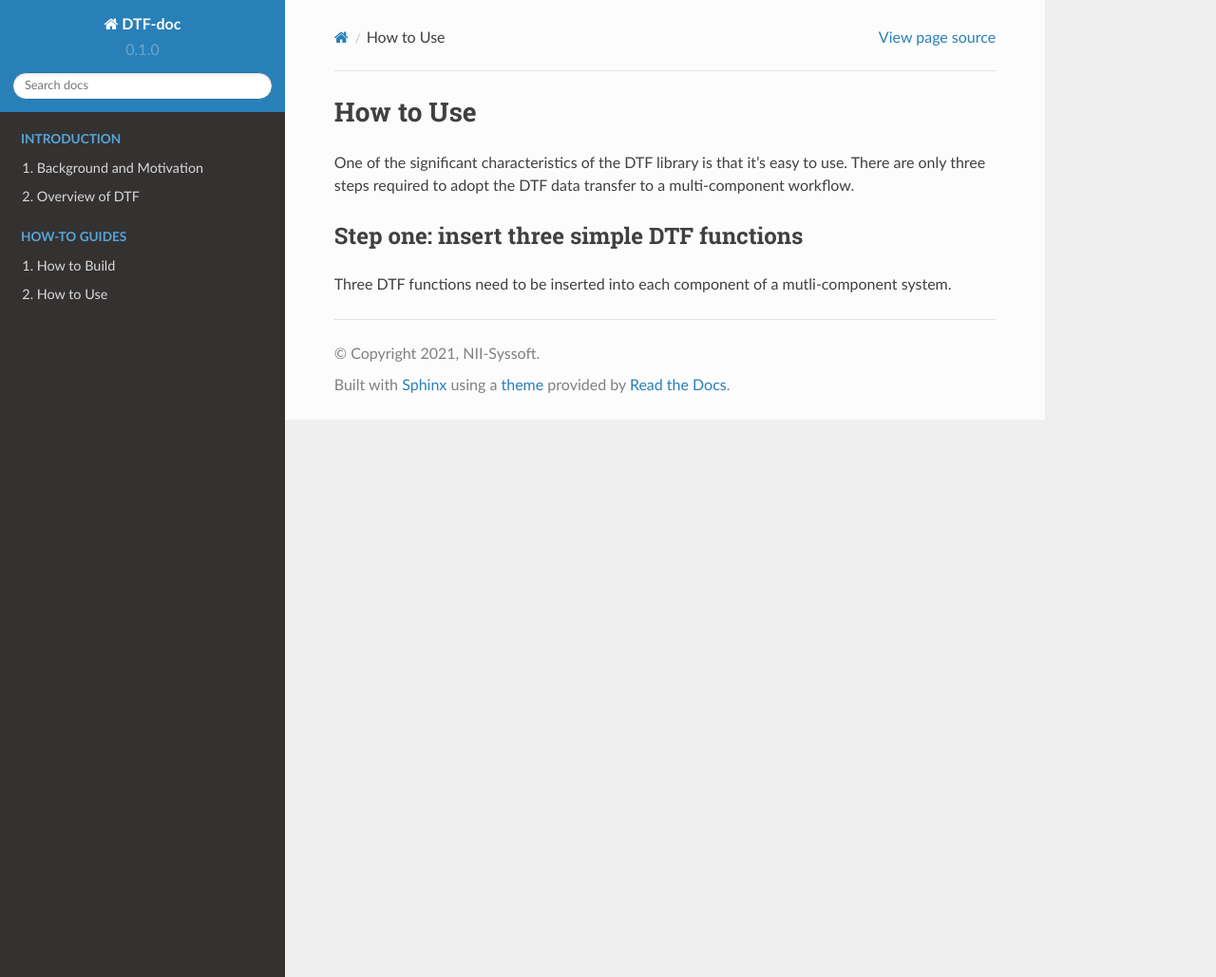
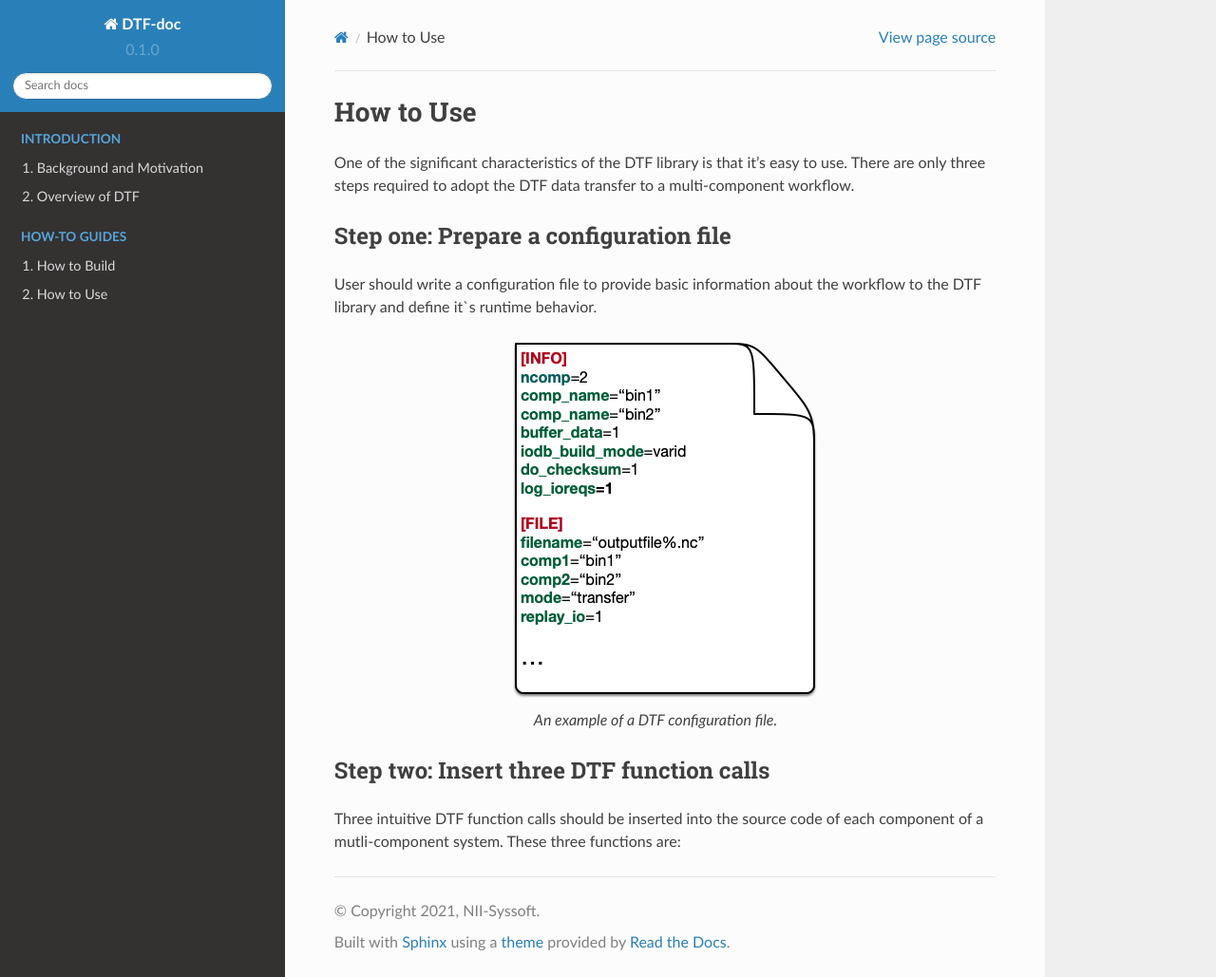
Before and after one commit to yjie2366/dtf-docs, a Sphinx documentation site: the page built from docs/source/app.rst, in a window 1280 px wide and 1029 px high. Shown: the whole window at 95% size. Built offline with Sphinx 7.4.7 and the Read the Docs theme 2.0.0, drawn with Linux system fonts in a browser that asks for light colours.

Commit message:
Add a new image of configuration file.

```diff
--- a/docs/source/app.rst
+++ b/docs/source/app.rst
@@ -5,7 +5,19 @@ How to Use
 One of the significant characteristics of the DTF library is that it's easy to use.
 There are only three steps required to adopt the DTF data transfer to a multi-component workflow.
 
-Step one: insert three simple DTF functions
--------------------------------------------
+Step one: Prepare a configuration file
+--------------------------------------
+User should write a configuration file to provide basic information about the workflow to the DTF library and define it`s runtime behavior.
 
-Three DTF functions need to be inserted into each component of a mutli-component system.
+.. _config_file:
+
+.. figure:: img/config-file.png
+	:align: center
+
+	An example of a DTF configuration file.
+
+Step two: Insert three DTF function calls
+-----------------------------------------
+
+Three intuitive DTF function calls should be inserted into the source code of each component of a mutli-component system.
+These three functions are:
```
Also changed, not shown: docs/source/img/config-file.png (added).
